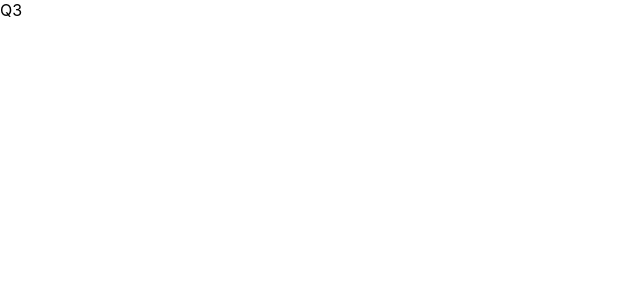
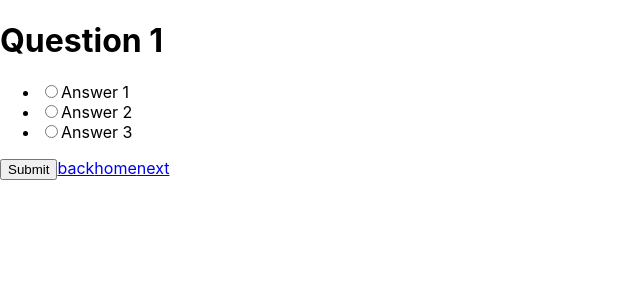
Before and after one commit to viktorpeev/hair-care-routine-finder, a React (Create React App) app: page /question-3 in a window 1280 px wide. Shown: the top 300 px of the page, without its empty margins (0-640 px from the left). Built offline with nearby package versions, Linux system fonts and the light colour scheme.

Commit message:
Everything is functional

```diff
--- a/src/App.js
+++ b/src/App.js
@@ -3,7 +3,7 @@ import './App.css';
 
 //pages
 import { Homepage } from './Pages/Homepage';
-import { End } from './Pages/End';
+import { Result } from './Pages/Result';
 import { Q1 } from './Pages/Q1';
 import { Q2 } from './Pages/Q2';
 import { Q3 } from './Pages/Q3';
@@ -15,7 +15,7 @@ function App() {
     <div className='main'>
     <Routes>
       <Route exact path='/' element={<Homepage />} />
-      <Route path='/result' element={<End />} />
+      <Route path='/result' element={<Result />} />
       <Route path='/question-1' element={<Q1 />} />
       <Route path='/question-2' element={<Q2 />} />
       <Route path='/question-3' element={<Q3 />} />
--- a/src/Pages/End/index.js
+++ /dev/null
@@ -1,7 +0,0 @@
-export const End =()=> {
-    return (
-      <div className='end'>
-       endpage
-    </div>
-    );
-  }
--- a/src/Pages/Q1/index.js
+++ b/src/Pages/Q1/index.js
@@ -1,16 +1,22 @@
-import React, { useContext } from 'react';
+import React, { useContext, useEffect } from 'react';
 import { QuizContext } from '../../QuizContext';
+import { Link } from 'react-router-dom';
 
 export const Q1 = () => {
   const {
-    currentQuestion,
-    selectedAnswers,
-    handleAnswerSelection,
+    questions,
+    selectedAnswerQ1,
+    setSelectedAnswerQ1
   } = useContext(QuizContext);
 
+  const currentQuestion = questions[0];
+
   const handleSubmit = () => {
-    handleAnswerSelection(selectedAnswers.length);
+
   };
+  useEffect(()=>{
+    console.log(selectedAnswerQ1)
+  },[selectedAnswerQ1]);
 
   return (
     <div>
@@ -22,8 +28,8 @@ export const Q1 = () => {
               <input
                 type="radio"
                 value={index}
-                onChange={() => handleAnswerSelection(index)}
-                checked={selectedAnswers.includes(index)}
+                onChange={() => setSelectedAnswerQ1([index])}
+                checked={selectedAnswerQ1.includes(index)}
               />
               {answer}
             </label>
@@ -31,6 +37,9 @@ export const Q1 = () => {
         ))}
       </ul>
       <button onClick={handleSubmit}>Submit</button>
+      <Link to='/'>back</Link>
+      <Link to='/'>home</Link>
+      <Link to='/question-2'>next</Link>
     </div>
   );
 };
--- a/src/Pages/Q2/index.js
+++ b/src/Pages/Q2/index.js
@@ -1,7 +1,45 @@
-export const Q2 =()=> {
-    return (
-      <div className='Q2'>
-       Q2
+import React, { useContext, useEffect } from 'react';
+import { QuizContext } from '../../QuizContext';
+import { Link } from 'react-router-dom';
+
+export const Q2 = () => {
+  const {
+    questions,
+    selectedAnswerQ2,
+    setSelectedAnswerQ2
+  } = useContext(QuizContext);
+
+  const currentQuestion = questions[0];
+
+  const handleSubmit = () => {
+
+  };
+  useEffect(()=>{
+    console.log(selectedAnswerQ2)
+  },[selectedAnswerQ2]);
+
+  return (
+    <div>
+      <h1>{currentQuestion.question}</h1>
+      <ul>
+        {currentQuestion.answers.map((answer, index) => (
+          <li key={index}>
+            <label>
+              <input
+                type="radio"
+                value={index}
+                onChange={() => setSelectedAnswerQ2([index])}
+                checked={selectedAnswerQ2.includes(index)}
+              />
+              {answer}
+            </label>
+          </li>
+        ))}
+      </ul>
+      <button onClick={handleSubmit}>Submit</button>
+      <Link to='/question-1'>back</Link>
+      <Link to='/'>home</Link>
+      <Link to='/question-3'>next</Link>
     </div>
-    );
-  }
+  );
+};
--- a/src/Pages/Q3/index.js
+++ b/src/Pages/Q3/index.js
@@ -1,7 +1,45 @@
-export const Q3 =()=> {
-    return (
-      <div className='Q3'>
-       Q3
+import React, { useContext, useEffect } from 'react';
+import { QuizContext } from '../../QuizContext';
+import { Link } from 'react-router-dom';
+
+export const Q3 = () => {
+  const {
+    questions,
+    selectedAnswerQ3,
+    setSelectedAnswerQ3
+  } = useContext(QuizContext);
+
+  const currentQuestion = questions[0];
+
+  const handleSubmit = () => {
+
+  };
+  useEffect(()=>{
+    console.log(selectedAnswerQ3)
+  },[selectedAnswerQ3]);
+
+  return (
+    <div>
+      <h1>{currentQuestion.question}</h1>
+      <ul>
+        {currentQuestion.answers.map((answer, index) => (
+          <li key={index}>
+            <label>
+              <input
+                type="radio"
+                value={index}
+                onChange={() => setSelectedAnswerQ3([index])}
+                checked={selectedAnswerQ3.includes(index)}
+              />
+              {answer}
+            </label>
+          </li>
+        ))}
+      </ul>
+      <button onClick={handleSubmit}>Submit</button>
+      <Link to='/question-2'>back</Link>
+      <Link to='/'>home</Link>
+      <Link to='/question-4'>next</Link>
     </div>
-    );
-  }
+  );
+};
--- a/src/Pages/Q4/index.js
+++ b/src/Pages/Q4/index.js
@@ -1,7 +1,45 @@
-export const Q4=()=> {
-    return (
-      <div className='Q4'>
-       Q4
+import React, { useContext, useEffect } from 'react';
+import { QuizContext } from '../../QuizContext';
+import { Link } from 'react-router-dom';
+
+export const Q4 = () => {
+  const {
+    questions,
+    selectedAnswerQ4,
+    setSelectedAnswerQ4
+  } = useContext(QuizContext);
+
+  const currentQuestion = questions[0];
+
+  const handleSubmit = () => {
+
+  };
+  useEffect(()=>{
+    console.log(selectedAnswerQ4)
+  },[selectedAnswerQ4]);
+
+  return (
+    <div>
+      <h1>{currentQuestion.question}</h1>
+      <ul>
+        {currentQuestion.answers.map((answer, index) => (
+          <li key={index}>
+            <label>
+              <input
+                type="radio"
+                value={index}
+                onChange={() => setSelectedAnswerQ4([index])}
+                checked={selectedAnswerQ4.includes(index)}
+              />
+              {answer}
+            </label>
+          </li>
+        ))}
+      </ul>
+      <button onClick={handleSubmit}>Submit</button>
+      <Link to='/question-3'>back</Link>
+      <Link to='/'>home</Link>
+      <Link to='/question-5'>next</Link>
     </div>
-    );
-  }
+  );
+};
--- a/src/Pages/Q5/index.js
+++ b/src/Pages/Q5/index.js
@@ -1,7 +1,45 @@
-export const Q5 =()=> {
-    return (
-      <div className='Q5'>
-       Q5
+import React, { useContext, useEffect } from 'react';
+import { QuizContext } from '../../QuizContext';
+import { Link } from 'react-router-dom';
+
+export const Q5 = () => {
+  const {
+    questions,
+    selectedAnswerQ5,
+    setSelectedAnswerQ5
+  } = useContext(QuizContext);
+
+  const currentQuestion = questions[0];
+
+  const handleSubmit = () => {
+
+  };
+  useEffect(()=>{
+    console.log(selectedAnswerQ5)
+  },[selectedAnswerQ5]);
+
+  return (
+    <div>
+      <h1>{currentQuestion.question}</h1>
+      <ul>
+        {currentQuestion.answers.map((answer, index) => (
+          <li key={index}>
+            <label>
+              <input
+                type="radio"
+                value={index}
+                onChange={() => setSelectedAnswerQ5([index])}
+                checked={selectedAnswerQ5.includes(index)}
+              />
+              {answer}
+            </label>
+          </li>
+        ))}
+      </ul>
+      <button onClick={handleSubmit}>Submit</button>
+      <Link to='/question-4'>back</Link>
+      <Link to='/'>home</Link>
+      <Link to='/result'>next</Link>
     </div>
-    );
-  }
+  );
+};
--- /dev/null
+++ b/src/Pages/Result/index.js
@@ -0,0 +1,23 @@
+import React, { useEffect, useState } from 'react';
+
+export const Result = () => {
+  const [products, setProducts] = useState([]);
+
+  useEffect(() => {
+    fetch('https://jeval.com.au/collections/hair-care/products.json?page=1')
+      .then(response => response.json())
+      .then(data => setProducts(data.products))
+      .catch(error => console.log(error));
+  }, []);
+
+  return (
+    <div>
+      <h1>Product List</h1>
+      <ul>
+        {products.map(product => (
+          <li key={product.id}>{product.title}</li>
+        ))}
+      </ul>
+    </div>
+  );
+}
--- a/src/QuizContext/index.js
+++ b/src/QuizContext/index.js
@@ -4,28 +4,30 @@ import questions from '../Questions';
 export const QuizContext = createContext();
 
 export const QuizProvider = ({ children }) => {
-  const [currentQuestionIndex, setCurrentQuestionIndex] = useState(0);
-  const [selectedAnswers, setSelectedAnswers] = useState([]);
-
-  const handleAnswerSelection = (answerIndex) => {
-    setSelectedAnswers([...selectedAnswers, answerIndex]);
-    setCurrentQuestionIndex(currentQuestionIndex + 1);
-  };
+  const [selectedAnswerQ1, setSelectedAnswerQ1] = useState([]);
+  const [selectedAnswerQ2, setSelectedAnswerQ2] = useState([]);
+  const [selectedAnswerQ3, setSelectedAnswerQ3] = useState([]);
+  const [selectedAnswerQ4, setSelectedAnswerQ4] = useState([]);
+  const [selectedAnswerQ5, setSelectedAnswerQ5] = useState([]);
 
   const resetQuiz = () => {
-    setCurrentQuestionIndex(0);
-    setSelectedAnswers([]);
+    setSelectedAnswerQ1([]);
   };
-
-  const currentQuestion = questions[currentQuestionIndex];
 
   return (
     <QuizContext.Provider
       value={{
         questions,
-        currentQuestion,
-        selectedAnswers,
-        handleAnswerSelection,
+        selectedAnswerQ1,
+        setSelectedAnswerQ1,
+        selectedAnswerQ2,
+        setSelectedAnswerQ2,
+        selectedAnswerQ3,
+        setSelectedAnswerQ3,
+        selectedAnswerQ4,
+        setSelectedAnswerQ4,
+        selectedAnswerQ5,
+        setSelectedAnswerQ5,
         resetQuiz,
       }}
     >
```
Also changed, not shown: src/Pages/Result/styles.scss (added).
